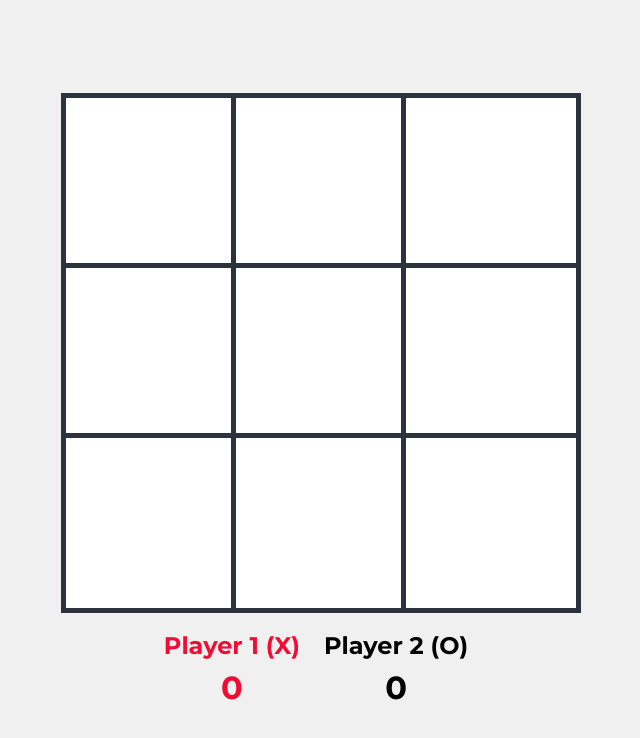
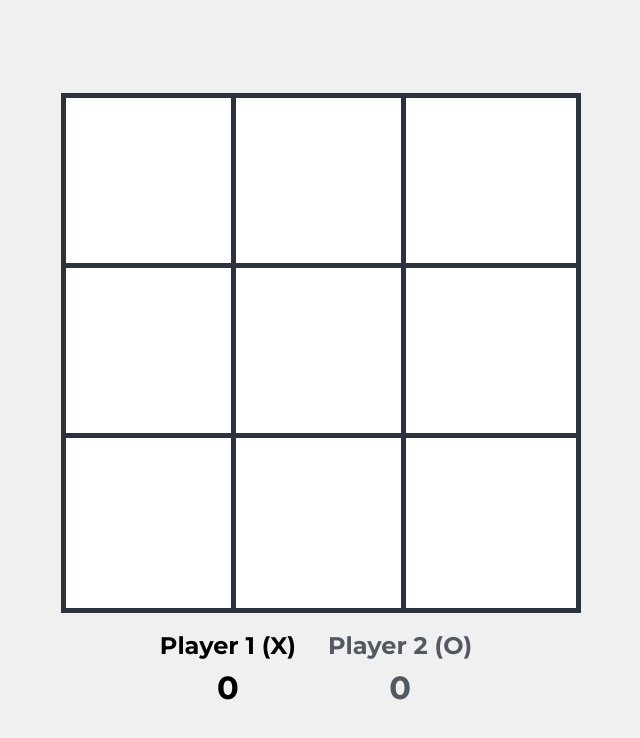
Before and after one commit to Rigorevich/tic-tac-toe, a React (Vite) app: page / in a window 1280 px wide. Shown: the top 738 px of the page, without its empty margins (324-964 px from the left). Built offline with nearby package versions, Linux system fonts and the light colour scheme.

Commit message:
feat: draw in the game & update animations

```diff
--- a/src/components/Board/Board.tsx
+++ b/src/components/Board/Board.tsx
@@ -2,24 +2,25 @@ import { FC } from 'react';
 
 import { Square } from './components/Square/Square';
 
-import { SquareType } from '../../hooks/usePlayGame';
+import { type SquareType } from '../../hooks/usePlayGame';
+import { type WinnerInfo } from '../../utils/game';
 
 import styles from './Board.module.scss';
 
 export interface BoardProps {
   board: Record<string, SquareType>;
-  winningCombination?: [number, number, number];
+  winnerInfo: WinnerInfo | null;
   handleClickSquare: (key: string) => void;
 }
 
-export const Board: FC<BoardProps> = ({ board, winningCombination, handleClickSquare }) => {
+export const Board: FC<BoardProps> = ({ board, winnerInfo, handleClickSquare }) => {
   return (
     <div className={styles.board}>
       {Object.keys(board).map((key) => (
         <Square
           key={key}
           boardKey={key}
-          winningCombination={winningCombination}
+          winnerInfo={winnerInfo}
           value={board[key]}
           onClick={() => handleClickSquare(key)}
         />
--- a/src/components/Board/components/Square/Square.module.scss
+++ b/src/components/Board/components/Square/Square.module.scss
@@ -11,6 +11,10 @@
   display: flex;
   align-items: center;
   justify-content: center;
+}
+
+.draw {
+  animation: blinkGrid 2s ease-in-out infinite;
 }
 
 .cross {
@@ -76,6 +80,18 @@
   }
 }
 
+@keyframes blinkGrid {
+  0% {
+    border-color: var(--dark-color);
+  }
+  50% {
+    border-color: var(--draw-color);
+  }
+  100% {
+    border-color: var(--dark-color);
+  }
+}
+
 @keyframes drawShape {
   0% {
     transform: scale(0.8) rotate(var(--rotate-angle));
--- a/src/components/Board/components/Square/Square.tsx
+++ b/src/components/Board/components/Square/Square.tsx
@@ -1,23 +1,28 @@
 import classNames from 'classnames';
 import { FC } from 'react';
 
-import { SquareType } from '../../../../hooks/usePlayGame';
+import { type SquareType } from '../../../../hooks/usePlayGame';
+import { isWinnerSquare } from '../../../../utils/board';
+import { type WinnerInfo } from '../../../../utils/game';
 
 import styles from './Square.module.scss';
 
 interface SquareProps {
-  winningCombination?: [number, number, number];
+  winnerInfo: WinnerInfo | null;
   boardKey: string;
   value: SquareType;
   onClick: VoidFunction;
 }
 
-export const Square: FC<SquareProps> = ({ winningCombination, boardKey, value, onClick }) => {
+export const Square: FC<SquareProps> = ({ winnerInfo, boardKey, value, onClick }) => {
+  const isWinner = isWinnerSquare(boardKey, winnerInfo?.winningCombination);
+
   const _className = classNames(styles.square, {
     [styles.cross]: value === 'cross',
     [styles.zero]: value === 'zero',
-    [styles.winning]: winningCombination && winningCombination.includes(Number(boardKey)),
-    [styles.dimmed]: winningCombination && !winningCombination.includes(Number(boardKey)),
+    [styles.draw]: winnerInfo?.winner === 'draw',
+    [styles.winning]: isWinner,
+    [styles.dimmed]: !isWinner,
   });
 
   return (
--- a/src/components/Game.tsx
+++ b/src/components/Game.tsx
@@ -12,7 +12,7 @@ export const Game = () => {
       <Board
         board={board}
         handleClickSquare={handleClickSquare}
-        winningCombination={winnerInfo?.winningCombination}
+        winnerInfo={winnerInfo}
       />
       <Info
         order={order}
--- a/src/components/Info/Info.module.scss
+++ b/src/components/Info/Info.module.scss
@@ -1,16 +1,17 @@
 .info {
     display: flex;
-    gap: 24px;
+    gap: 32px;
 
     .section {
         display: flex;
         gap: 8px;
         flex-direction: column;
         align-items: center;
+        color: var(--dimmed-color);
         font-weight: var(--font-weight-bold);
 
         &.active {
-            color: var(--primary-color);
+            color: var(--winner-color);
         }
 
         .player {
--- a/src/components/Info/Info.tsx
+++ b/src/components/Info/Info.tsx
@@ -1,20 +1,23 @@
 import classNames from 'classnames';
 import { FC, memo, useEffect, useState } from 'react';
 
-import { Player, SquareType } from '../../hooks/usePlayGame';
+import { type SquareType } from '../../hooks/usePlayGame';
+import { type WinnerInfo } from '../../utils/game';
 
 import styles from './Info.module.scss';
 
 interface InfoProps {
   order: SquareType;
-  winner?: Player;
+  winner?: WinnerInfo['winner'];
 }
 
+type ScoreType = Record<'cross' | 'zero', number>;
+
 export const Info: FC<InfoProps> = memo(({ order, winner }) => {
-  const [score, setScore] = useState<Record<'cross' | 'zero', number>>({ cross: 0, zero: 0 });
+  const [score, setScore] = useState<ScoreType>({ cross: 0, zero: 0 });
 
   useEffect(() => {
-    if (winner) {
+    if (winner && winner !== 'draw') {
       setScore((prev) => ({ ...prev, [winner]: prev[winner] + 1 }));
     }
   }, [winner]);
--- a/src/hooks/usePlayGame.tsx
+++ b/src/hooks/usePlayGame.tsx
@@ -1,15 +1,14 @@
 import { useCallback, useState } from 'react';
 
 import { getFilledBoard } from '../utils/board';
-import { calculateWinner, CalculateWinnerPayload } from '../utils/game';
+import { calculateWinner, type WinnerInfo } from '../utils/game';
 
-export type Player = 'cross' | 'zero';
-export type SquareType = Player | null;
+export type SquareType = 'cross' | 'zero' | null;
 
 export const usePlayGame = () => {
   const [board, setBoard] = useState(() => getFilledBoard());
   const [order, setOrder] = useState<SquareType>('cross');
-  const [winnerInfo, setWinnerInfo] = useState<CalculateWinnerPayload | null>(null);
+  const [winnerInfo, setWinnerInfo] = useState<WinnerInfo | null>(null);
 
   const resetGame = useCallback(() => {
     setBoard(() => getFilledBoard());
--- a/src/styles/variables/_colors.scss
+++ b/src/styles/variables/_colors.scss
@@ -3,4 +3,5 @@
     --dark-color: #2c333f;
     --dimmed-color: #525962;
     --winner-color: #000000;
+    --draw-color: #c5d0de;
 }
--- a/src/utils/board.ts
+++ b/src/utils/board.ts
@@ -10,3 +10,14 @@ export const getFilledBoard = () => {
 
   return board;
 };
+
+export const isWinnerSquare = (
+  boardKey: string,
+  winningCombination?: [number, number, number] | null
+) => {
+  if (!winningCombination) {
+    return false;
+  }
+
+  return winningCombination.includes(Number(boardKey));
+};
--- a/src/utils/game.ts
+++ b/src/utils/game.ts
@@ -1,13 +1,14 @@
-import { Player, SquareType } from '../hooks/usePlayGame';
+import { SquareType } from '../hooks/usePlayGame';
 
-export interface CalculateWinnerPayload {
-  winner: Player;
-  winningCombination: [number, number, number];
+export interface WinnerInfo {
+  winner: 'cross' | 'zero' | 'draw';
+  winningCombination: [number, number, number] | null;
 }
 
-export const calculateWinner = (
-  board: Record<string, SquareType>
-): CalculateWinnerPayload | null => {
+export const checkDraw = (board: Record<string, SquareType>): boolean =>
+  Object.values(board).every(Boolean);
+
+export const calculateWinner = (board: Record<string, SquareType>): WinnerInfo | null => {
   const winningCombinations = [
     [0, 1, 2],
     [3, 4, 5],
@@ -25,5 +26,9 @@ export const calculateWinner = (
     }
   }
 
+  if (checkDraw(board)) {
+    return { winner: 'draw', winningCombination: null };
+  }
+
   return null;
 };
```
